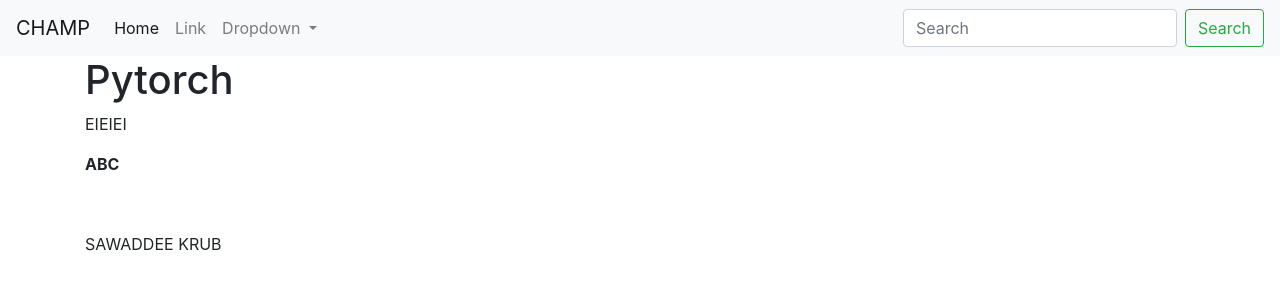
After one commit to aiizloli-ecs/django-final, a Django app: page /blog/7 in a window 1280 px wide. The commit adds this page. Shown: the top 300 px of the page. Run offline with Django 4.2, Linux system fonts and the light colour scheme; data comes from the database, SQL or seed files in the repository; both versions use the stored data as it was after the commit.

Commit message:
first day

```diff
--- a/blog/admin.py
+++ b/blog/admin.py
@@ -1,8 +1,10 @@
 from django.contrib import admin
+from django_summernote.admin import SummernoteModelAdmin
 from .models import Post
 
 # Register your models here.
-class PostAdmin(admin.ModelAdmin):
+class PostAdmin(SummernoteModelAdmin):
+    summernote_fields = ('content', )
     list_display = ['id',
                     'title',
                     'date_created',
--- a/blog/models.py
+++ b/blog/models.py
@@ -3,8 +3,12 @@ from django.db import models
 # Create your models here.
 class Post(models.Model):
     title = models.CharField(max_length=80)
-    # body = models.TextField()
     short_description = models.TextField()
+    image = models.ImageField(upload_to="cover/",
+                              null=True,
+                              blank=True)
+    content = models.TextField(null=True,
+                               blank=True)
     date_created = models.DateTimeField(auto_now_add=True)
     date_updated = models.DateTimeField(auto_now=True)
 
--- /dev/null
+++ b/blog/templates/blog/base.html
@@ -0,0 +1,54 @@
+{% load static %}
+<!DOCTYPE html>
+<html>
+    <head>
+        <link rel="stylesheet" href="https://cdn.jsdelivr.net/npm/bootstrap@4.6.2/dist/css/bootstrap.min.css" integrity="sha384-xOolHFLEh07PJGoPkLv1IbcEPTNtaed2xpHsD9ESMhqIYd0nLMwNLD69Npy4HI+N" crossorigin="anonymous">
+        {% comment %} <title>Home | champpy.com</title> {% endcomment %}
+        {% block title %} {% endblock %}
+    </head>
+
+    <body>
+        {% comment %} navigation bar {% endcomment %}
+        <nav class="navbar navbar-expand-lg navbar-light bg-light">
+            <a class="navbar-brand" href="{% url 'home' %}">CHAMP</a>
+            <button class="navbar-toggler" type="button" data-toggle="collapse" data-target="#navbarSupportedContent" aria-controls="navbarSupportedContent" aria-expanded="false" aria-label="Toggle navigation">
+              <span class="navbar-toggler-icon"></span>
+            </button>
+
+            <div class="collapse navbar-collapse" id="navbarSupportedContent">
+              <ul class="navbar-nav mr-auto">
+                <li class="nav-item active">
+                  <a class="nav-link" href="{% url 'home' %}">Home <span class="sr-only">(current)</span></a>
+                </li>
+                <li class="nav-item">
+                  <a class="nav-link" href="#">Link</a>
+                </li>
+                <li class="nav-item dropdown">
+                  <a class="nav-link dropdown-toggle" href="#" role="button" data-toggle="dropdown" aria-expanded="false">
+                    Dropdown
+                  </a>
+                  <div class="dropdown-menu">
+                    <a class="dropdown-item" href="#">Action</a>
+                    <a class="dropdown-item" href="#">Another action</a>
+                    <div class="dropdown-divider"></div>
+                    <a class="dropdown-item" href="#">Something else here</a>
+                  </div>
+                </li>
+                {% comment %} <li class="nav-item">
+                  <a class="nav-link disabled">Disabled</a>
+                </li> {% endcomment %}
+              </ul>
+              <form class="form-inline my-2 my-lg-0">
+                <input class="form-control mr-sm-2" type="search" placeholder="Search" aria-label="Search">
+                <button class="btn btn-outline-success my-2 my-sm-0" type="submit">Search</button>
+              </form>
+            </div>
+          </nav>
+          {% comment %} main body {% endcomment %}
+
+          {% block content %} {% endblock %}
+
+    </body>
+    <script src="https://cdn.jsdelivr.net/npm/jquery@3.5.1/dist/jquery.slim.min.js" integrity="sha384-DfXdz2htPH0lsSSs5nCTpuj/zy4C+OGpamoFVy38MVBnE+IbbVYUew+OrCXaRkfj" crossorigin="anonymous"></script>
+    <script src="https://cdn.jsdelivr.net/npm/bootstrap@4.6.2/dist/js/bootstrap.bundle.min.js" integrity="sha384-Fy6S3B9q64WdZWQUiU+q4/2Lc9npb8tCaSX9FK7E8HnRr0Jz8D6OP9dO5Vg3Q9ct" crossorigin="anonymous"></script>
+</html>
--- /dev/null
+++ b/blog/templates/blog/post_detail.html
@@ -0,0 +1,13 @@
+{% extends 'blog/base.html' %}
+
+{%block title%}
+  <title>{{post.title}}</title>
+{% endblock %}
+
+{% block content %}
+<div class="container">
+    <h1> {{post.title}} </h1>
+    <p> {{post.short_description}} </p>
+    <p> {{post.content | safe}} </p>
+</div>
+{% endblock %}
--- a/blog/urls.py
+++ b/blog/urls.py
@@ -1,8 +1,10 @@
 from django.urls import path
 from .views import (
-    home
+    home,
+    post_detail
 )
 
 urlpatterns = [
-    path(route="", view=home),
+    path(route="", view=home, name="home"),
+    path(route="blog/<int:pk>", view=post_detail)
 ]
--- a/blog/views.py
+++ b/blog/views.py
@@ -1,7 +1,15 @@
 from django.shortcuts import render
-from django.http import HttpResponse
+from .models import Post
 
 # Create your views here.
 def home(request):
+    all_posts = Post.objects.all()
     return render(request=request,
-                  template_name= "blog/home.html")
+                  template_name= "blog/home.html",
+                  context={"all_posts": all_posts})
+
+def post_detail(request, pk: int):
+    post = Post.objects.get(pk=pk)
+    return render(request=request,
+                  template_name="blog/post_detail.html",
+                  context={"post": post})
--- a/mysite/urls.py
+++ b/mysite/urls.py
@@ -14,9 +14,17 @@ Including another URLconf
     2. Add a URL to urlpatterns:  path('blog/', include('blog.urls'))
 """
 from django.contrib import admin
-from django.urls import path, include
+from django.urls import (path,
+                         include)
+from django.conf import settings
+from django.conf.urls.static import static
 
 urlpatterns = [
-    path('admin/', admin.site.urls),
-    path(route='', view=include('blog.urls'))
+    path(route='admin/', view=admin.site.urls),
+    path(route='', view=include('blog.urls')),
+    path(route='summernote/', view=include('django_summernote.urls')),
 ]
+
+if settings.DEBUG:
+    urlpatterns += static(settings.MEDIA_URL,
+                          document_root=settings.MEDIA_ROOT)
```
Also changed, not shown: blog/templates/blog/home.html (+22 -14 lines), blog/templates/blog/test_home.html (added, +15 -0 lines), mysite/settings.py (+6 -2 lines), blog/migrations/0002_post_image.py (added), blog/migrations/0003_alter_post_image.py (added), blog/migrations/0004_post_content.py (added), db.sqlite3, media/cover/test.jpg (added), media/cover/test_oMRLjTG.jpg (added).
